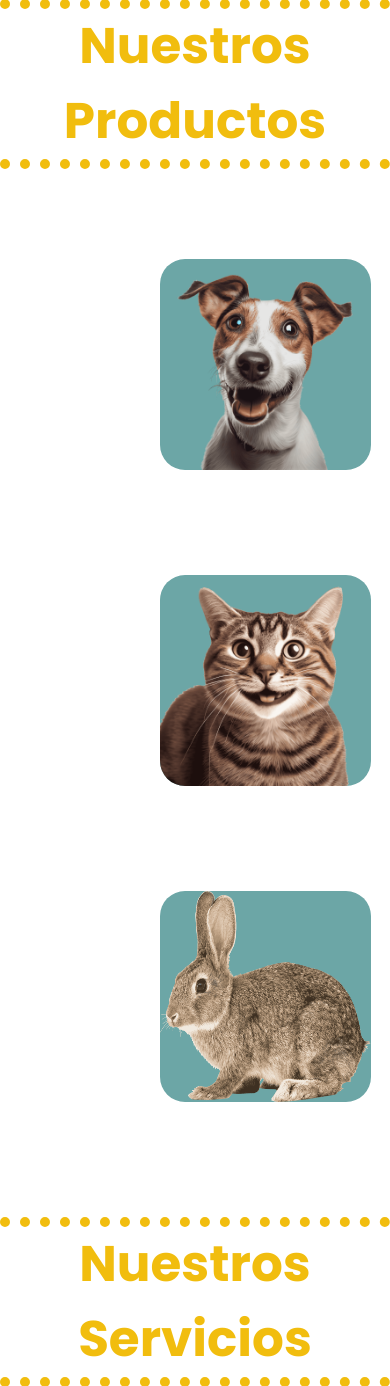
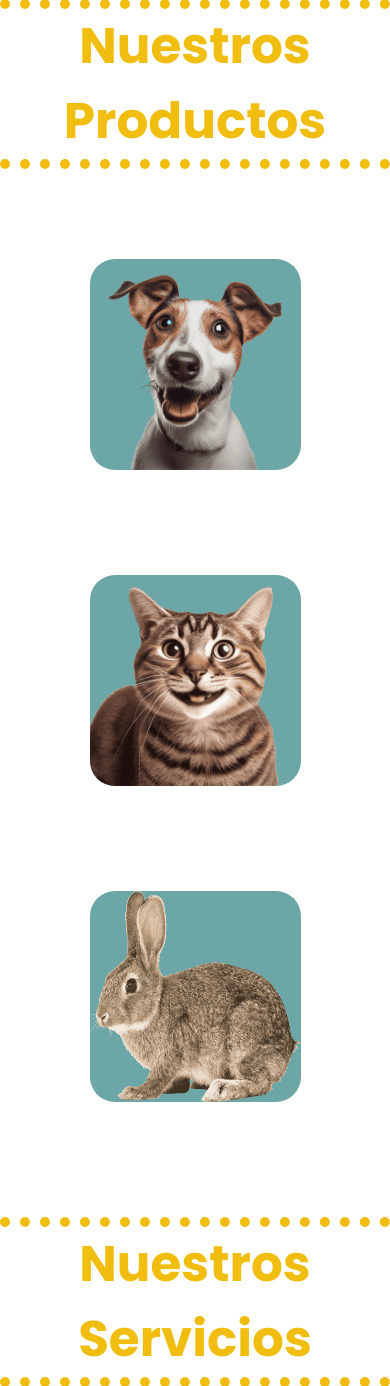
Before and after one commit to ValeriyCapcha/apetito, a PHP site: page / in a window 390 px wide; the page is wider, and only the part inside the window is pictured. Shown: the part 1186-2572 px from the top of that part. Run offline with PHP 8.4, Linux system fonts and the light colour scheme.

Commit message:
Update style.css

```diff
--- a/Apetito/css/style.css
+++ b/Apetito/css/style.css
@@ -511,7 +511,8 @@ nav img{
     }
     #NProductos .animales-container{
         grid-template-columns: auto;
-        margin: 0px 160px;
+        align-items: center;
+        justify-content: center;
     }
     .animales{
         width: 25vh;
```
